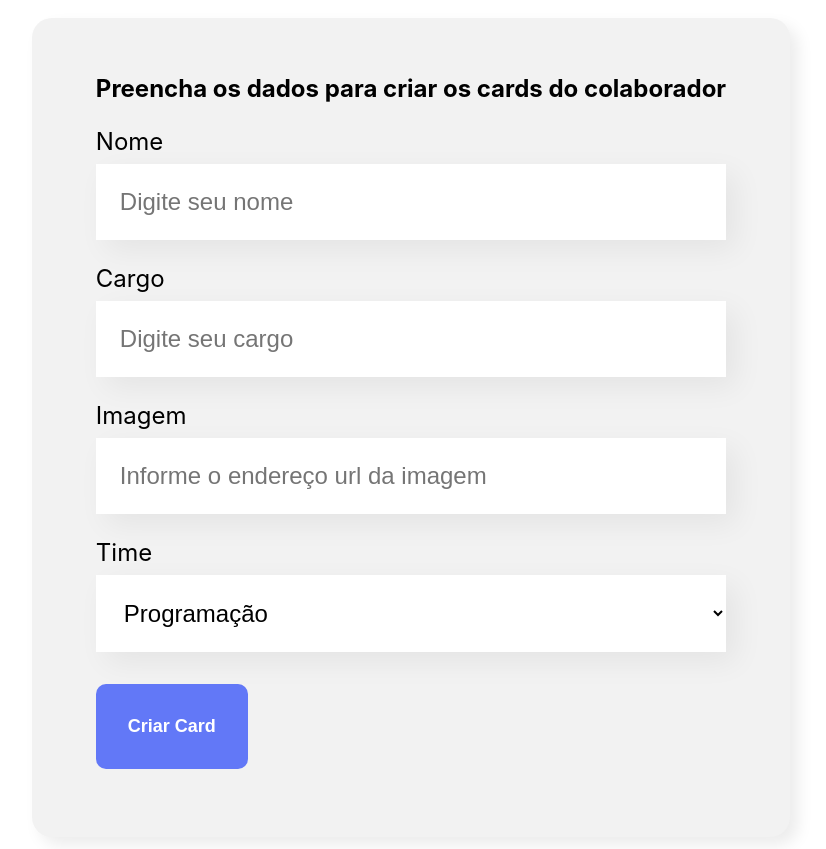
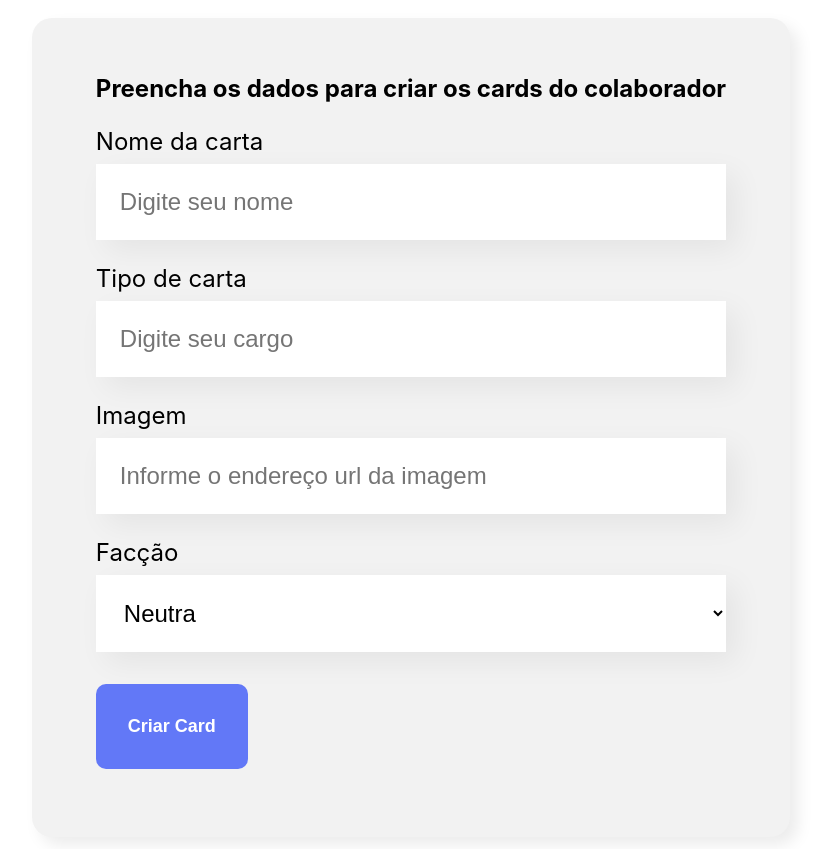
Before and after one commit to sucodelarangela/organo, a React (Vite) app: page / in a window 1280 px wide. Shown: the part 560-1409 px from the top of the page, without its empty margins (229-1055 px from the left). Built offline with nearby package versions, Linux system fonts and the light colour scheme.

Commit message:
:truck: change theme of application to Gwent cards

```diff
--- a/src/components/Form/index.jsx
+++ b/src/components/Form/index.jsx
@@ -11,13 +11,13 @@ import Button from '../Button';
 
 const Form = (props) => {
     const teams = [
-        'Programação',
-        'Front-End',
-        'Data Science',
-        'DevOps',
-        'UX e Design',
-        'Mobile',
-        'Inovação e Gestão'
+        'Neutra',
+        'Nilfgaard',
+        'Monstros',
+        'Skellige',
+        'Reinos do Norte',
+        "Scoia'tael",
+        'Sindicato'
     ];
 
     // states
@@ -42,14 +42,14 @@ const Form = (props) => {
             <form onSubmit={handleSubmit}>
                 <h2>Preencha os dados para criar os cards do colaborador</h2>
                 <InputField
-                    label='Nome'
+                    label='Nome da carta'
                     placeholder='Digite seu nome'
                     required={true}
                     value={name}
                     changed={value => setName(value)}
                 />
                 <InputField
-                    label='Cargo'
+                    label='Tipo de carta'
                     placeholder='Digite seu cargo'
                     required={true}
                     value={job}
@@ -62,7 +62,7 @@ const Form = (props) => {
                     changed={value => setImage(value)}
                 />
                 <DropdownList
-                    label='Time'
+                    label='Facção'
                     items={teams}
                     value={team}
                     changed={value => setTeam(value)}
```
Also changed, not shown: src/components/Team/index.jsx (added, +9 -0 lines), src/components/Team/style.css (added).
